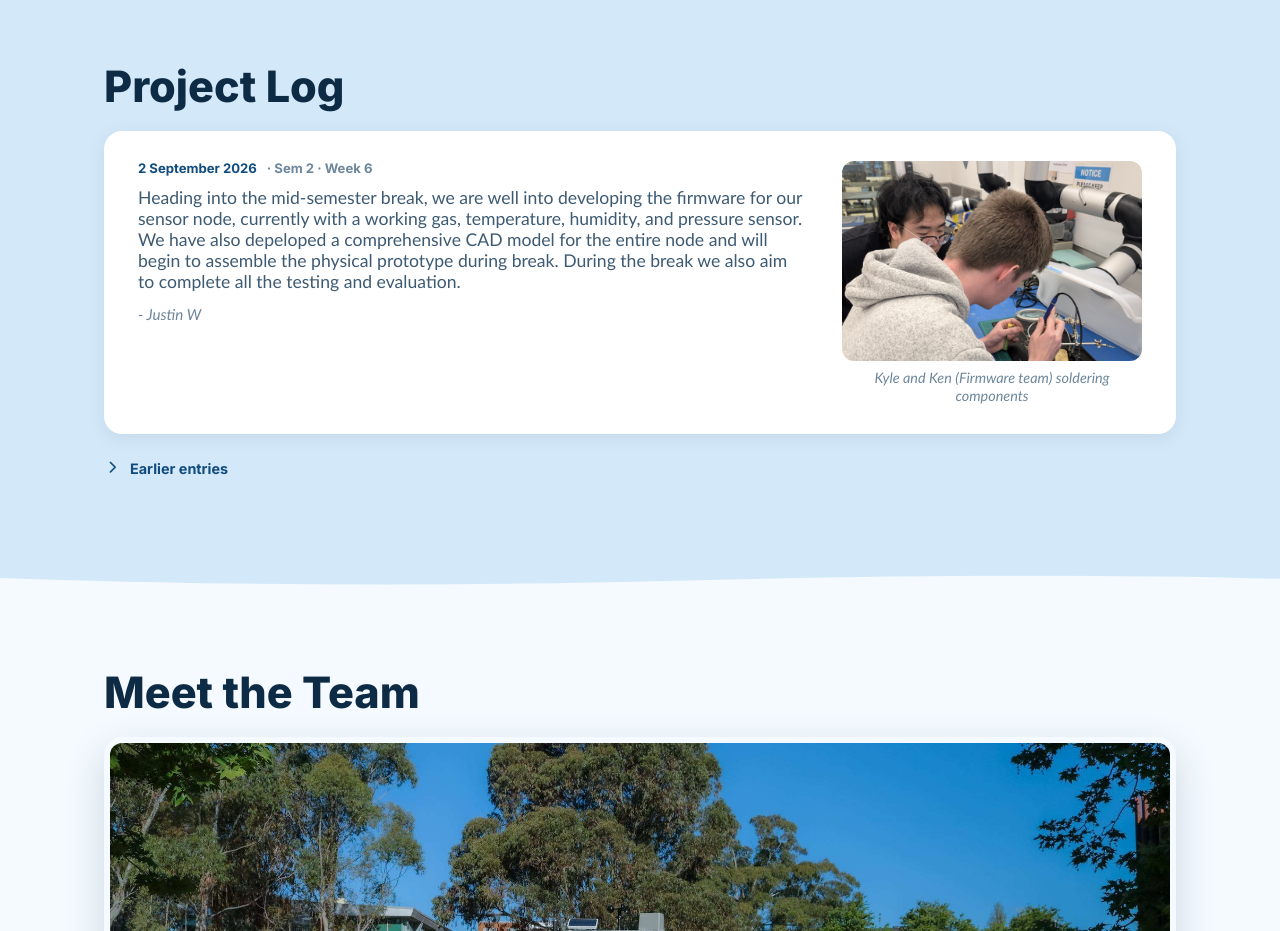
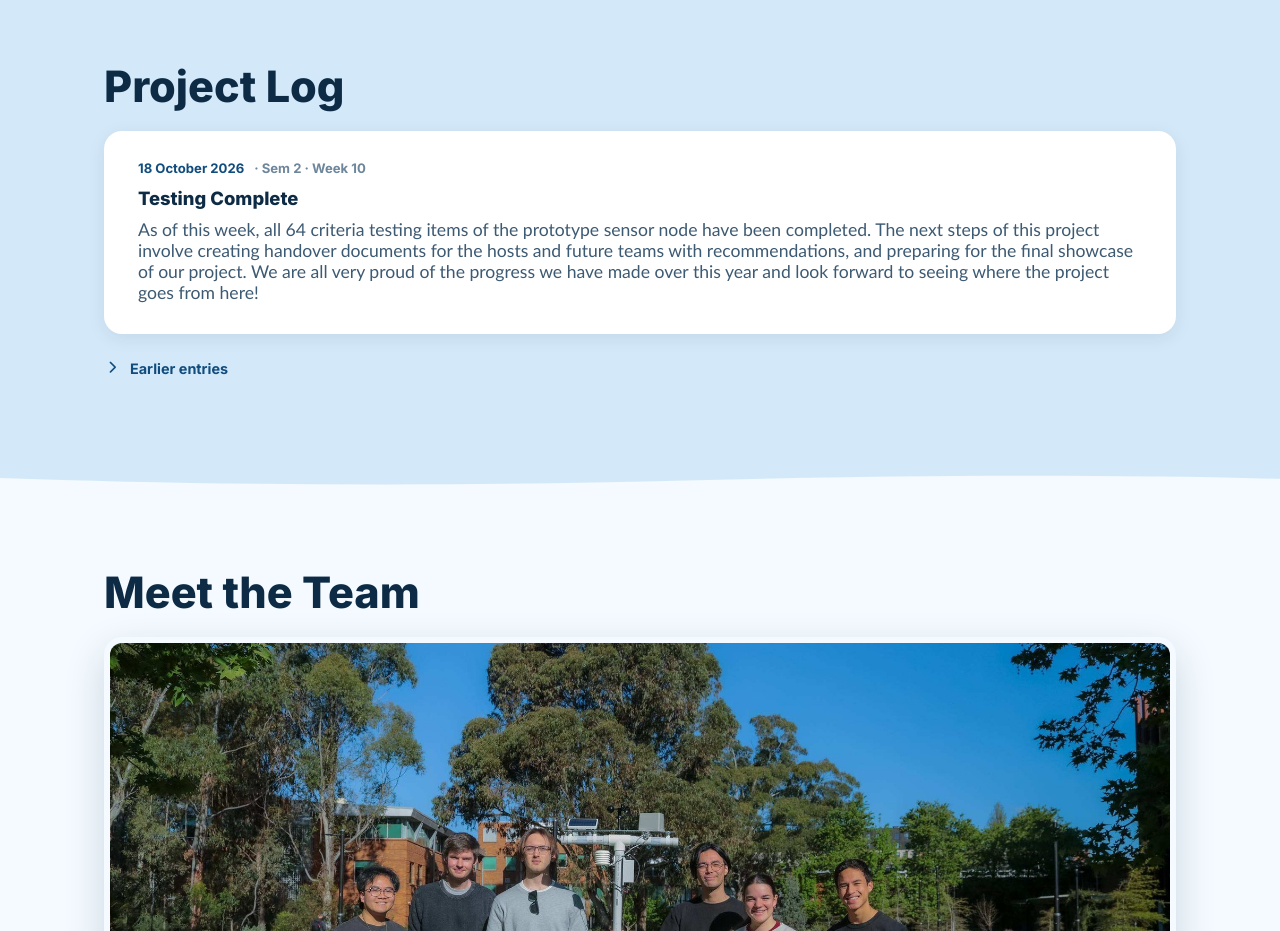
Before and after one commit to itsjustinwilson/localhazardnetworkwebsite, a plain HTML site: page index.html in a window 1280 px wide. Shown: the part 4360-5291 px from the top of the page. Drawn offline with Linux system fonts and the light colour scheme.

Commit message:
feat: add updates

```diff
--- a/css/style.css
+++ b/css/style.css
@@ -1025,6 +1025,9 @@ site-footer {
 }
 
 .update-image-wrap img {
+  width: 100%;
+  aspect-ratio: 4 / 3;
+  object-fit: cover;
   border-radius: var(--radius-sm);
 }
 
--- a/index.html
+++ b/index.html
@@ -730,7 +730,6 @@
                 </div>
                 ${update.title ? `<h3 class="update-title">${update.title}</h3>` : ''}
                 <p class="update-body">${update.body}</p>
-                ${update.author ? `<div class="update-author">- ${update.author}</div>` : ''}
               </div>
               ${imageHTML}
             </div>
--- a/updates.json
+++ b/updates.json
@@ -1,4 +1,34 @@
 [
+  {
+    "date": "18 October 2026",
+    "tag": "Sem 2 · Week 10",
+    "title": "Testing Complete",
+    "author": "Justin W",
+    "body": "As of this week, all 64 criteria testing items of the prototype sensor node have been completed. The next steps of this project involve creating handover documents for the hosts and future teams with recommendations, and preparing for the final showcase of our project. We are all very proud of the progress we have made over this year and look forward to seeing where the project goes from here!",
+    "image": "",
+    "imageAlt": "",
+    "imageCaption": "Kai putting together the rototype"
+  },
+  {
+    "date": "3 October 2026",
+    "tag": "Sem 2 · Week 8",
+    "title": "Assembled Prototype",
+    "author": "Justin W",
+    "body": "After a long Saturday, we have successfully completed the assembly of the prototype sensor node, including all wiring, attaching the sensors, and soldering the components. Next up is testing and verifying the functionality of the prototype to ensure that it satisfies our requirements and design criteria. ",
+    "image": "images/prototyping/ken-prototype.png",
+    "imageAlt": "Person holding weather station",
+    "imageCaption": "Ken holding our assembled prototype"
+  },
+  {
+    "date": "2 September 2026",
+    "tag": "Sem 2 · Mid-Semester Break",
+    "title": "Assembling the Prototype",
+    "author": "Justin W",
+    "body": "Halfway through the final stemester, we are making good progress in assembling the prototype sensor node. Currently all the sensors output expected data and interface with our microprocessor. The next steps involve finalising the network side of the firm firmware and finishing the assembly the prototype. ",
+    "image": "images/prototyping/prototyping-assembling.jpg",
+    "imageAlt": "Person putting together the prototype",
+    "imageCaption": "Kai putting together the prototype"
+  },
   {
     "date": "2 September 2026",
     "tag": "Sem 2 · Week 6",
@@ -7,7 +37,7 @@
     "body": "Heading into the mid-semester break, we are well into developing the firmware for our sensor node, currently with a working gas, temperature, humidity, and pressure sensor. We have also depeloped a comprehensive CAD model for the entire node and will begin to assemble the physical prototype during break. During the break we also aim to complete all the testing and evaluation.",
     "image": "images/prototyping/firmware-soldering.jpg",
     "imageAlt": "Kyle and Ken soldering components",
-    "imageCaption": "Kyle and Ken (Firmware team) soldering components"
+    "imageCaption": "Kyle and Ken soldering components"
   },
   {
     "date": "7 August 2026",
@@ -27,7 +57,7 @@
     "body": "We got the opportunity to attend the Rural Fire Service Communications Team presentation, where we gained valuable insights and context into the ways that the RFS communicate with their teams in the field, and how they use data to make decisions. We will take the learnings from our time with the RFS and apply them to our project, ensuring that our work is aligned with the needs of emergency services and the communities they serve.",
     "image": "images/field-tests/rfs-comms-vehicle.jpg",
     "imageAlt": "Four team members standing together at night in front of a NSW Rural Fire Service response van with visible NSW RURAL FIRE SERVICE lettering",
-    "imageCaption": "The team in front of the RFS Operational Commmand Vehicle"
+    "imageCaption": "Justin, Ruby, Grady, and Kyle in front of the RFS Operational Commmand Vehicle"
   },
   {
     "date": "30 May 2026",
```
Also changed, not shown: images/prototyping/ken-prototype.png (added).
